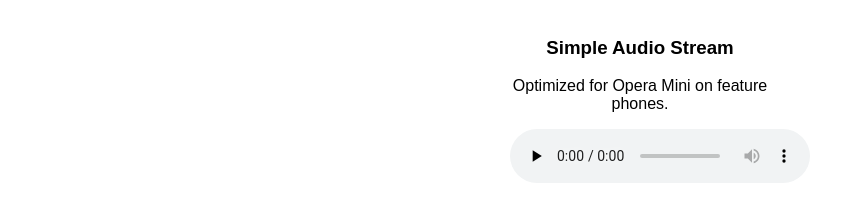
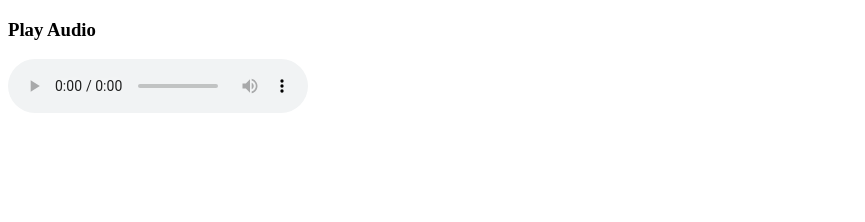
Before and after one commit to ShalomChayEdri/audio-site, a plain HTML site: page index.html in a window 1280 px wide. Shown: the whole page, without its empty margins (0-865 px from the left). Drawn offline with Linux system fonts and the light colour scheme.

Commit message:
Update index.html

```diff
--- a/index.html
+++ b/index.html
@@ -1,38 +1,18 @@
 <!DOCTYPE html>
 <html>
 <head>
-  <meta charset="UTF-8" />
-  <meta name="viewport" content="width=device-width, initial-scale=1.0" />
-  <title>Audio Stream</title>
-  <style>
-    body {
-      font-family: sans-serif;
-      background: #ffffff;
-      color: #000;
-      padding: 10px;
-    }
-    .container {
-      max-width: 260px;
-      margin: 0 auto;
-      text-align: center;
-    }
-    button {
-      padding: 8px 14px;
-      font-size: 14px;
-      margin-top: 10px;
-    }
-  </style>
+<meta charset="UTF-8">
+<meta name="viewport" content="width=device-width, initial-scale=1.0">
+<title>Audio Player</title>
 </head>
 <body>
-  <div class="container">
-    <h3>Simple Audio Stream</h3>
-    <p>Optimized for Opera Mini on feature phones.</p>
 
-    <audio id="player" controls preload="none">
-      <!-- Replace this URL with your actual audio stream link -->
-      <source src="ep1.mp3" type="audio/mpeg" />
-      Your browser does not support audio playback.
-    </audio>
-  </div>
+<h3>Play Audio</h3>
+
+<audio controls>
+  <source src="ep1.mp3" type="audio/mpeg">
+  Your browser does not support audio playback.
+</audio>
+
 </body>
 </html>
```
